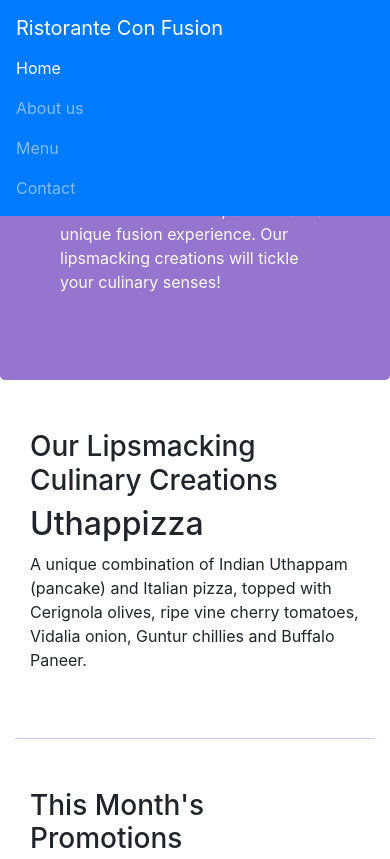
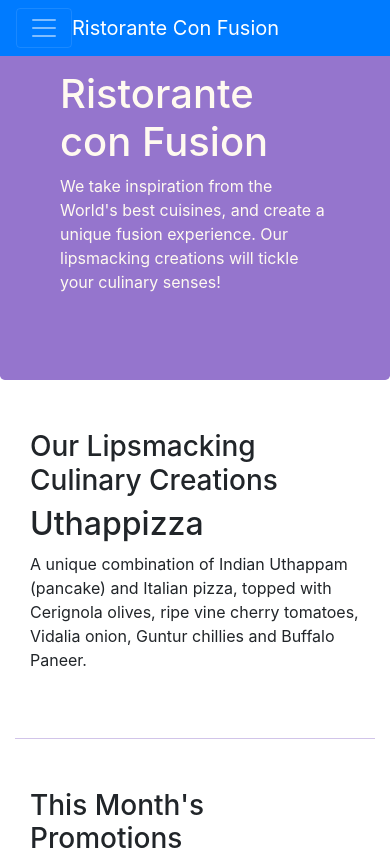
Before and after one commit to jcarlosj/Full-Stack-Front-End-Bootstrap-4-C-HKUST, a website: page index.html in a window 390 px wide. Shown: the top 859 px of the page. Drawn offline with nearby package versions, Linux system fonts and the light colour scheme.

Commit message:
[+] Component > navbar: Add toggle button to display menu items

```diff
--- a/index.html
+++ b/index.html
@@ -15,8 +15,11 @@
 <body>
 
     <nav class="navbar navbar-dark navbar-expand-sm bg-primary fixed-top">
-        <a class="navbar-brand" href="#">Ristorante Con Fusion</a>
-        <div class="navbar-collapse">
+        <button class="navbar-toggler" type="button" data-toggle="collapse" data-target="#navbar-mainbar">
+            <span class="navbar-toggler-icon"></span>
+        </button>
+        <a class="navbar-brand mr-auto" href="#">Ristorante Con Fusion</a>
+        <div class="navbar-collapse collapse" id="navbar-mainbar">
             <ul class="navbar-nav">
                 <li class="nav-item active">
                     <a class="nav-link" href="#!">Home</a>
```
